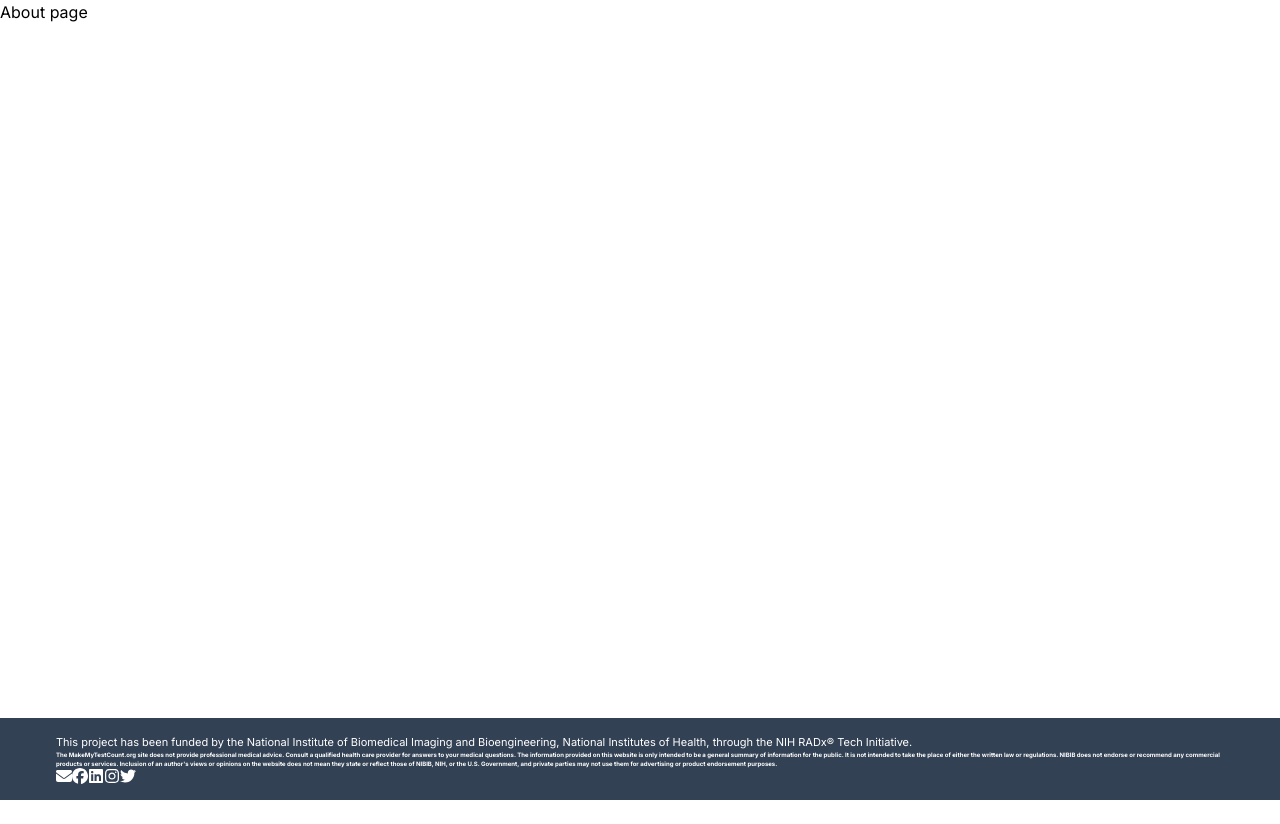
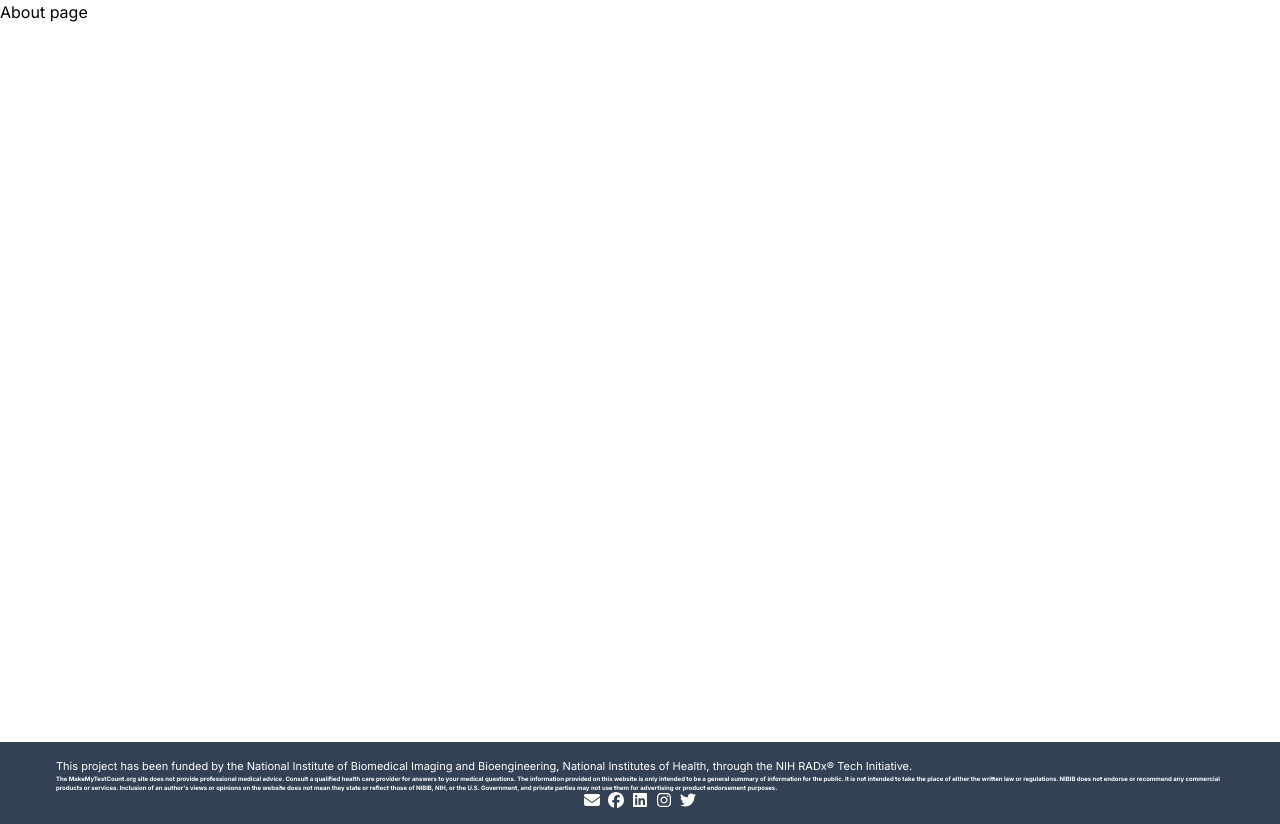
Before and after one commit to EmilyJarecki/TOP-Project, a Next.js app: page /about in a window 1280 px wide. Built offline with nearby package versions, Linux system fonts and the light colour scheme.

Commit message:
changed how footer is stuck to bottom. now can only see it when scroll to bottom.

```diff
--- a/src/components/Footer.jsx
+++ b/src/components/Footer.jsx
@@ -3,8 +3,8 @@ import SocialMedia from "./SocialMedia";
 
 const Footer = () => {
   return (
-    <div className="flex flex-col min-h-screen ">
-      <div className="bg-slate-700 fixed bottom-0 text-white px-14 py-4">
+    <div className="relative flex flex-col min-h-screen ">
+      <div className="bg-slate-700 absolute bottom-0 text-white px-14 py-4">
         <div className="text-[11px]">
           This project has been funded by the National Institute of Biomedical
           Imaging and Bioengineering, National Institutes of Health, through the
--- a/src/components/SocialMedia.jsx
+++ b/src/components/SocialMedia.jsx
@@ -10,12 +10,12 @@ import { faInstagram } from "@fortawesome/free-brands-svg-icons";
 import { faTwitter } from "@fortawesome/free-brands-svg-icons";
 const SocialMedia = () => {
   return (
-    <div className="flex">
-    <FontAwesomeIcon className="w-4" icon={faEnvelope} />
-    <FontAwesomeIcon className="w-4" icon={faFacebook} />
-    <FontAwesomeIcon className="w-4" icon={faLinkedin} />
-    <FontAwesomeIcon className="w-4" icon={faInstagram} />
-    <FontAwesomeIcon className="w-4" icon={faTwitter} />
+    <div className="flex justify-center">
+    <FontAwesomeIcon className="w-4 mx-1" icon={faEnvelope} />
+    <FontAwesomeIcon className="w-4 mx-1" icon={faFacebook} />
+    <FontAwesomeIcon className="w-4 mx-1" icon={faLinkedin} />
+    <FontAwesomeIcon className="w-4 mx-1" icon={faInstagram} />
+    <FontAwesomeIcon className="w-4 mx-1" icon={faTwitter} />
     </div>
   )
 }
```
